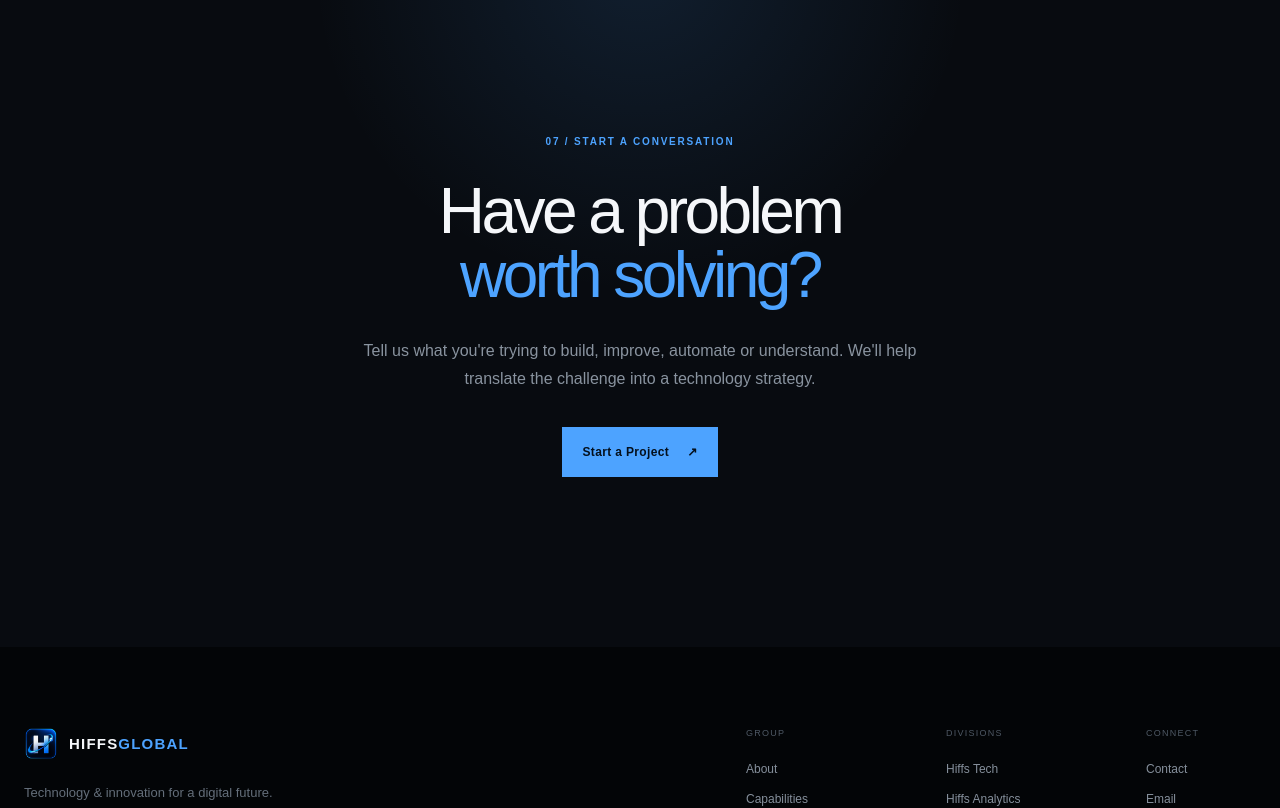
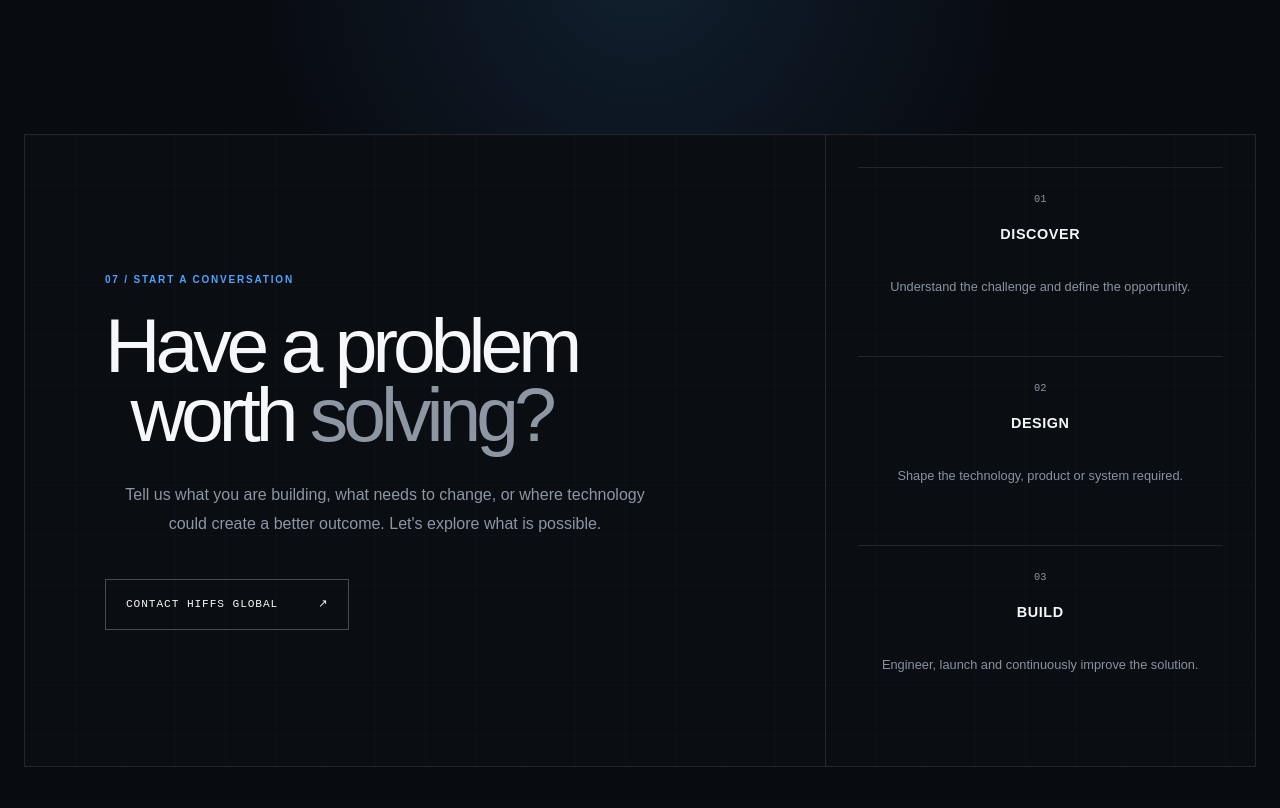
Before and after one commit to IfStats/hiffs-global, a Next.js app: page / in a window 1280 px wide. Shown: the part 7080-7888 px from the top of the page. Built offline with nearby package versions, Linux system fonts and the light colour scheme.

Commit message:
feat: add contact conversion section

```diff
--- a/src/app/globals.css
+++ b/src/app/globals.css
@@ -1660,3 +1660,146 @@ a {
     right: 8%;
   }
 }
+
+.cta-section {
+  position: relative;
+  overflow: hidden;
+  padding-bottom: 8rem;
+}
+
+.cta-panel {
+  position: relative;
+  display: grid;
+  grid-template-columns: 1.3fr 0.7fr;
+  min-height: 620px;
+  overflow: hidden;
+  border: 1px solid var(--line);
+  background: var(--panel);
+}
+
+.cta-grid {
+  position: absolute;
+  inset: 0;
+  opacity: 0.35;
+  background-image:
+    linear-gradient(rgba(255, 255, 255, 0.04) 1px, transparent 1px),
+    linear-gradient(90deg, rgba(255, 255, 255, 0.04) 1px, transparent 1px);
+  background-size: 50px 50px;
+}
+
+.cta-content {
+  position: relative;
+  z-index: 1;
+  display: flex;
+  flex-direction: column;
+  align-items: flex-start;
+  justify-content: center;
+  padding: 5rem;
+}
+
+.cta-content h2 {
+  margin: 1.5rem 0 2rem;
+  font-size: clamp(3.2rem, 6vw, 6.5rem);
+  line-height: 0.9;
+  letter-spacing: -0.065em;
+}
+
+.cta-content h2 span {
+  color: var(--muted);
+}
+
+.cta-content > p:not(.section-label) {
+  max-width: 560px;
+  margin: 0 0 2.5rem;
+  color: var(--muted);
+  line-height: 1.8;
+}
+
+.cta-button {
+  display: inline-flex;
+  align-items: center;
+  gap: 2.5rem;
+  padding: 1rem 1.25rem;
+  border: 1px solid rgba(255, 255, 255, 0.25);
+  color: var(--foreground);
+  font-family: monospace;
+  font-size: 0.7rem;
+  letter-spacing: 0.08em;
+  text-decoration: none;
+  transition:
+    background 0.3s ease,
+    border-color 0.3s ease;
+}
+
+.cta-button:hover {
+  border-color: rgba(255, 255, 255, 0.5);
+  background: rgba(255, 255, 255, 0.06);
+}
+
+.cta-side {
+  position: relative;
+  z-index: 1;
+  display: flex;
+  flex-direction: column;
+  justify-content: flex-end;
+  padding: 2rem;
+  border-left: 1px solid var(--line);
+}
+
+.cta-side-item {
+  padding: 1.5rem 0;
+  border-top: 1px solid var(--line);
+}
+
+.cta-side-item span {
+  display: block;
+  margin-bottom: 1rem;
+  color: var(--muted);
+  font-family: monospace;
+  font-size: 0.65rem;
+}
+
+.cta-side-item strong {
+  display: block;
+  margin-bottom: 0.5rem;
+  font-size: 0.9rem;
+  letter-spacing: 0.04em;
+}
+
+.cta-side-item p {
+  max-width: 300px;
+  margin: 0;
+  color: var(--muted);
+  font-size: 0.8rem;
+  line-height: 1.6;
+}
+
+@media (max-width: 900px) {
+  .cta-panel {
+    grid-template-columns: 1fr;
+  }
+
+  .cta-content {
+    padding: 4rem 2rem;
+  }
+
+  .cta-side {
+    border-top: 1px solid var(--line);
+    border-left: 0;
+  }
+}
+
+@media (max-width: 600px) {
+  .cta-content {
+    padding: 3rem 1.5rem;
+  }
+
+  .cta-content h2 {
+    font-size: 3.2rem;
+  }
+
+  .cta-button {
+    width: 100%;
+    justify-content: space-between;
+  }
+}
--- a/src/app/page.tsx
+++ b/src/app/page.tsx
@@ -460,25 +460,52 @@ export default function Home() {
 </section>
 
       {/* CTA */}
-      <section id="contact" className="cta-section">
-        <div className="container cta-content">
+      <section id="contact" className="section cta-section">
+  <div className="container">
+    <div className="cta-panel">
+      <div className="cta-grid" />
+
+      <div className="cta-content">
         <p className="section-label">07 / START A CONVERSATION</p>
 
         <h2>
           Have a problem
           <br />
-            <span>worth solving?</span>
+          worth <span>solving?</span>
         </h2>
 
         <p>
-            Tell us what you&apos;re trying to build, improve, automate or
-            understand. We&apos;ll help translate the challenge into a
-            technology strategy.
+          Tell us what you are building, what needs to change, or where
+          technology could create a better outcome. Let's explore what is
+          possible.
         </p>
 
-          <a href="mailto:hello@hiffsglobal.com" className="button button-primary">
-            Start a Project <span>↗</span>
+        <a className="cta-button" href="mailto:hello@hiffsglobal.com">
+          <span>CONTACT HIFFS GLOBAL</span>
+          <span>↗</span>
         </a>
+      </div>
+
+      <div className="cta-side">
+        <div className="cta-side-item">
+          <span>01</span>
+          <strong>DISCOVER</strong>
+          <p>Understand the challenge and define the opportunity.</p>
+        </div>
+
+        <div className="cta-side-item">
+          <span>02</span>
+          <strong>DESIGN</strong>
+          <p>Shape the technology, product or system required.</p>
+        </div>
+
+        <div className="cta-side-item">
+          <span>03</span>
+          <strong>BUILD</strong>
+          <p>Engineer, launch and continuously improve the solution.</p>
+        </div>
+      </div>
+    </div>
   </div>
 </section>
 
```
Lines whose indentation alone changed are shown as unchanged.
